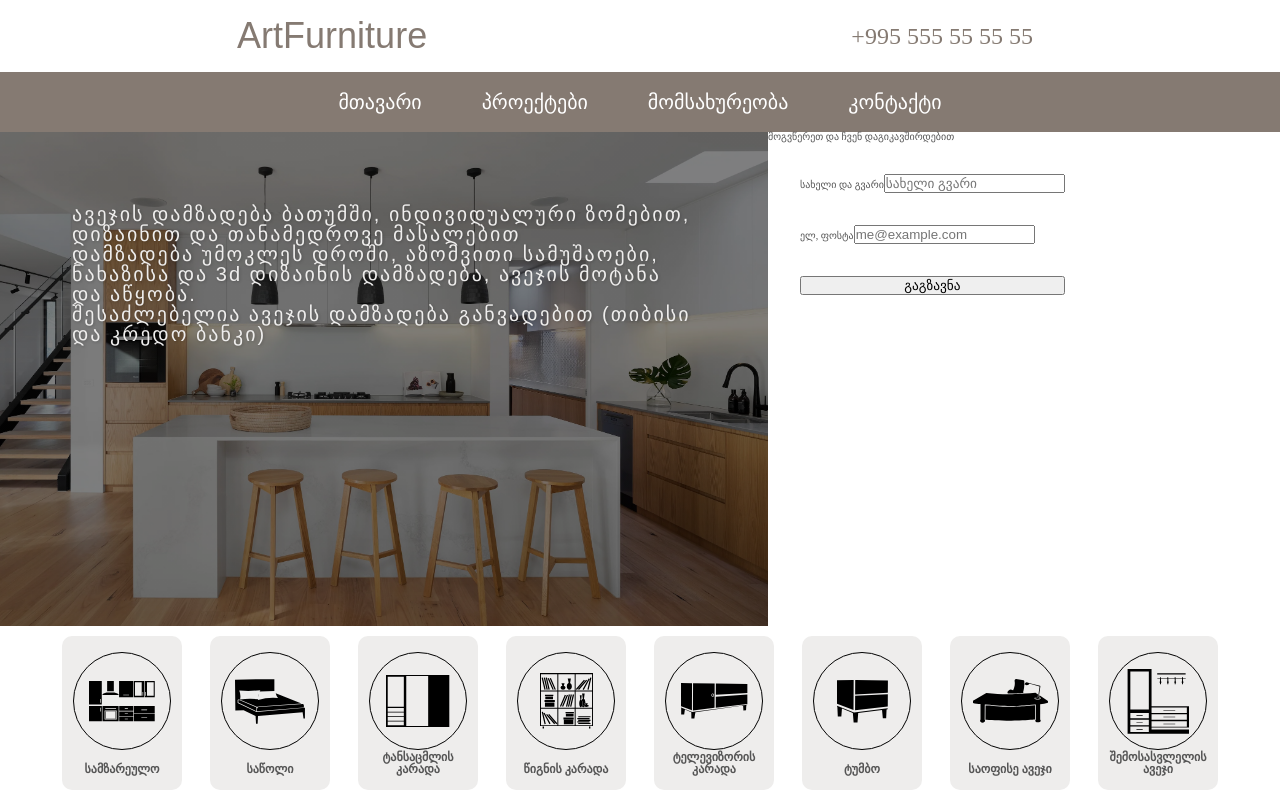
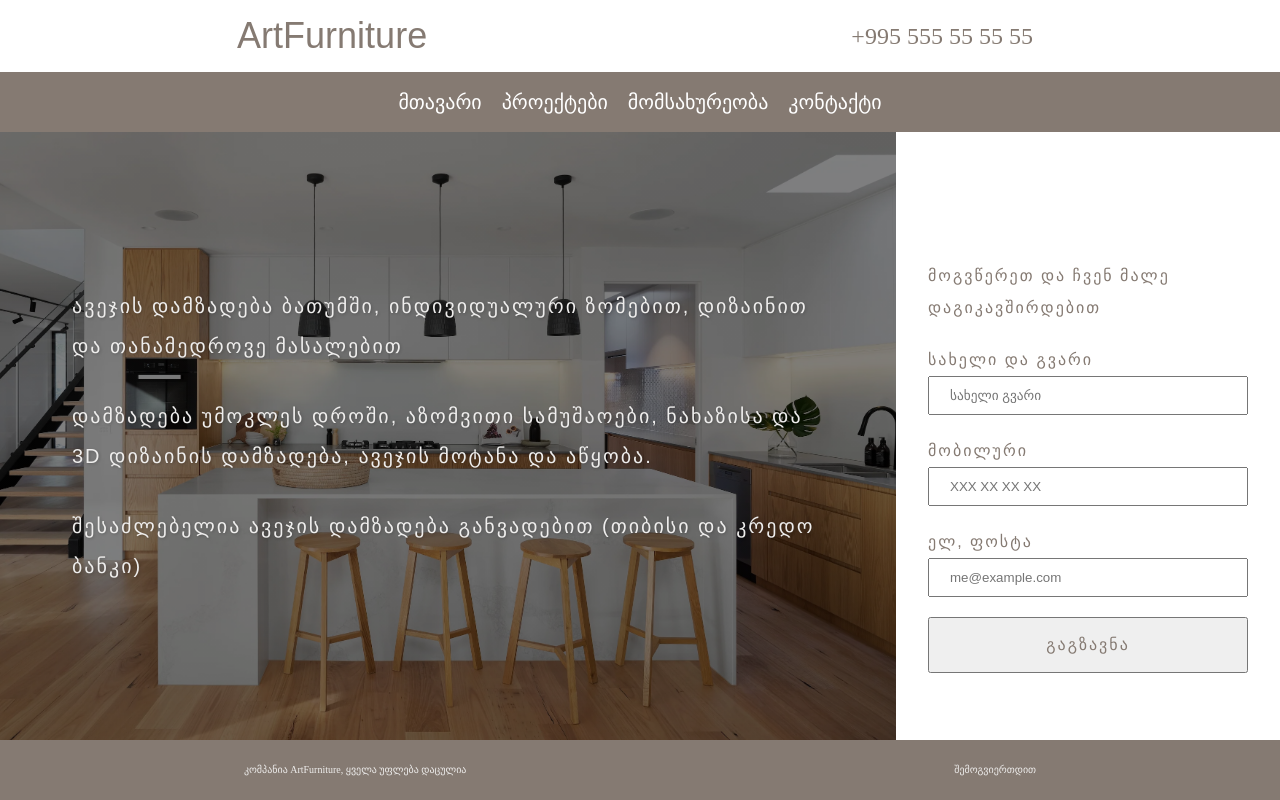
Before and after one commit to ShotaPutkaradze/artfurniture, a React (Create React App) app: page / in a window 1280 px wide. Built offline with nearby package versions, Linux system fonts and the light colour scheme; a web font is replaced by a local one.

Commit message:
add footer

```diff
--- a/src/components/Categories.jsx
+++ b/src/components/Categories.jsx
@@ -25,10 +25,13 @@ function Categories() {
         <h1>ტანსაცმლის კარადა</h1>
       </div>
       <div className={styles.icon_box}>
+        <img src={iconShocabinet} className={styles.icon} alt="" />
+        <h1>შემოსასვლელის ავეჯი</h1>
+      </div>
+      <div className={styles.icon_box}>
         <img src={iconBookcase} className={styles.icon} alt="" />
         <h1>წიგნის კარადა</h1>
       </div>
-
       <div className={styles.icon_box}>
         <img src={iconMediacabinet} className={styles.icon} alt="" />
         <h1>ტელევიზორის კარადა</h1>
@@ -41,10 +44,6 @@ function Categories() {
         <img src={iconOffice} className={styles.icon} alt="" />
         <h1>საოფისე ავეჯი</h1>
       </div>
-      <div className={styles.icon_box}>
-        <img src={iconShocabinet} className={styles.icon} alt="" />
-        <h1>შემოსასვლელის ავეჯი</h1>
-      </div>
     </div>
   );
 }
--- a/src/components/Categories.module.css
+++ b/src/components/Categories.module.css
@@ -9,8 +9,10 @@
 .icon_box {
   display: flex;
   flex-direction: column;
+  justify-content: space-between;
 
-  justify-content: space-between;
+  height: 17rem;
+
   align-items: center;
   width: 12rem;
   background-color: #eeedec;
--- a/src/components/ContactForm.jsx
+++ b/src/components/ContactForm.jsx
@@ -3,22 +3,25 @@ import styles from "./ContactForm.module.css";
 
 function ContactForm() {
   return (
-    <div className={styles.form_containet}>
-      <p className={styles.form_header}>მოგვწერეთ და ჩვენ დაგიკავშირდებით</p>
     <form class={styles.form} action="#">
+      <p className={styles.form_header}>მოგვწერეთ და ჩვენ მალე დაგიკავშირდებით</p>
       <div>
         <label for="full-name">სახელი და გვარი</label>
         <input type="text" placeholder="სახელი გვარი" required />
       </div>
 
       <div>
+        <label for="email">მობილური</label>
+        <input type="mobile" placeholder="XXX XX XX XX" required />
+      </div>
+
+      <div>
         <label for="email">ელ, ფოსტა</label>
-          <input type="email" placeholder="me@example.com" required />
+        <input type="email" placeholder="me@example.com" />
       </div>
 
       <button class={styles.button}>გაგზავნა</button>
     </form>
-    </div>
   );
 }
 
--- a/src/components/ContactForm.module.css
+++ b/src/components/ContactForm.module.css
@@ -1,11 +1,33 @@
-.form_container {
-  width: 100%;
+.form {
+  width: 30%;
+  height: calc(100vh - 7.2rem - 6rem);
+  padding: 3.2rem;
+
+  display: flex;
+  flex-direction: column;
+  justify-content: center;
+
+  gap: 2rem;
 }
 
-.form {
+.form input {
+  cursor: pointer;
+}
+
+.form_header,
+.form label,
+.form button {
+  font-family: "BPG Arial Caps", sans-serif;
+  font-size: 1.6rem;
+  letter-spacing: 0.2rem;
+  color: #857a72;
+  line-height: 2;
+  font-weight: 400;
+}
+
+.form input,
+.form button {
+  cursor: pointer;
   width: 100%;
-  display: flex;
-  flex-direction: column;
-  padding: 3.2rem;
-  gap: 3.2rem;
+  padding: 1rem 2rem;
 }
--- a/src/components/MainNav.module.css
+++ b/src/components/MainNav.module.css
@@ -2,7 +2,7 @@
   display: flex;
   align-items: center;
   justify-content: center;
-  gap: 4rem;
+
   height: 6rem;
   background-color: #857a72;
 }
--- /dev/null
+++ b/src/layouts/Footer.jsx
@@ -0,0 +1,13 @@
+import React from "react";
+import styles from "./Styles.module.css";
+
+function Footer() {
+  return (
+    <div className={styles.footer_container}>
+      <div>კომპანია ArtFurniture, ყველა უფლება დაცულია</div>
+      <div>შემოგვიერთდით </div>
+    </div>
+  );
+}
+
+export default Footer;
--- a/src/layouts/Header.jsx
+++ b/src/layouts/Header.jsx
@@ -1,11 +1,12 @@
 import { Outlet } from "react-router-dom";
-import styles from "./Header.module.css";
+import styles from "./Styles.module.css";
 import MainNav from "../components/MainNav";
+import Footer from "./Footer";
 
 const Header = () => {
   return (
     <div>
-      <header className={styles.container}>
+      <header className={styles.header_container}>
         <div className={styles.slogan}>
           <a href="/#">ArtFurniture</a>
         </div>
@@ -21,6 +22,10 @@ const Header = () => {
       <main>
         <Outlet />
       </main>
+
+      <footer>
+        <Footer />
+      </footer>
     </div>
   );
 };
--- a/src/layouts/Header.module.css
+++ b/src/layouts/Styles.module.css
@@ -1,4 +1,7 @@
-.container {
+/***** Header  styles *****/
+/****************************/
+
+.header_container {
   display: flex;
   justify-content: space-around;
   align-items: center;
@@ -43,3 +46,15 @@
   font-size: 2.4rem;
   text-decoration: none;
 }
+
+/***** Footer  styles *****/
+/****************************/
+
+.footer_container {
+  height: 6rem;
+  background-color: #857a72;
+  display: flex;
+  justify-content: space-around;
+  align-items: center;
+  color: #eeedec;
+}
--- a/src/pages/Home.jsx
+++ b/src/pages/Home.jsx
@@ -1,28 +1,25 @@
 import Categories from "../components/Categories";
 import ContactForm from "../components/ContactForm";
-import styles from "./Home.module.css";
+import styles from "./Styles.module.css";
 
 const Home = () => {
   return (
     <div className={styles.home_section}>
       <div className={styles.home_text_container}>
         <div className={styles.welcome_text}>
-          <h1 className={styles.firts_text}>
+          <h1>
             ავეჯის დამზადება ბათუმში, ინდივიდუალური ზომებით, დიზაინით და თანამედროვე
             მასალებით
           </h1>
 
-          <h2 className={styles.third_text}>
-            დამზადება უმოკლეს დროში, აზომვითი სამუშაოები, ნახაზისა და 3d დიზაინის
+          <h2>
+            დამზადება უმოკლეს დროში, აზომვითი სამუშაოები, ნახაზისა და 3D დიზაინის
             დამზადება, ავეჯის მოტანა და აწყობა.
           </h2>
-          <p className={styles.fourth_text}>
-            შესაძლებელია ავეჯის დამზადება განვადებით (თიბისი და კრედო ბანკი)
-          </p>
+          <p>შესაძლებელია ავეჯის დამზადება განვადებით (თიბისი და კრედო ბანკი)</p>
         </div>
         <ContactForm />
       </div>
-      <Categories />
     </div>
   );
 };
--- a/src/pages/Projects.jsx
+++ b/src/pages/Projects.jsx
@@ -1,7 +1,9 @@
+import Categories from "../components/Categories";
 import ProductCategory from "../components/ProductCategory";
 
 const Projects = () => {
-  return <ProductCategory />;
+  // return <ProductCategory />;
+  return <Categories />;
 };
 
 export default Projects;
--- a/src/pages/Home.module.css
+++ b/src/pages/Styles.module.css
@@ -1,25 +1,27 @@
+/***** HomePage  styles *****/
+/****************************/
+
 .home_section {
   max-width: 100%;
   margin: 0 auto;
   display: flex;
-  justify-content: space-between;
   flex-direction: column;
 
   background-repeat: no-repeat;
   background-position: center;
   background-size: cover;
-
-  height: calc(100vh - 7.2rem - 6rem);
 }
 .home_text_container {
   display: flex;
-  height: 100%;
+  height: calc(100vh - 7.2rem - 6rem - 6rem);
 }
 
 .welcome_text {
-  width: 60%;
+  width: 70%;
   display: flex;
   flex-direction: column;
+  justify-content: center;
+
   padding: 7.2rem;
 
   background-image: linear-gradient(rgba(0, 0, 0, 0.5), rgba(0, 0, 0, 0.5)),
@@ -30,15 +32,20 @@
   /* offset-x | offset-y | blur-radius | color */
   text-shadow: 1px 1px 3px rgba(0, 0, 0, 0.2);
 }
+
+.welcome_text {
+  display: flex;
+  flex-direction: column;
+  gap: 3rem;
+}
 .welcome_text h1,
 .welcome_text h2,
-.welcome_text p,
-.form_header {
+.welcome_text p {
   font-family: "BPG Arial Caps", sans-serif;
   font-size: 2rem;
   letter-spacing: 0.2rem;
   color: #eeedec;
-
+  line-height: 2;
   font-weight: 400;
 }
 
```
Lines whose indentation alone changed are shown as unchanged.
